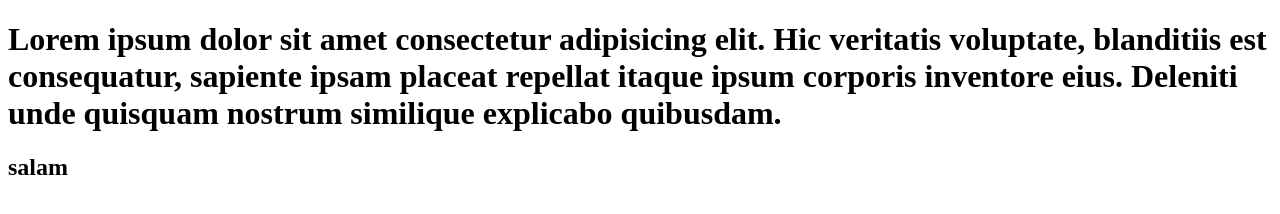
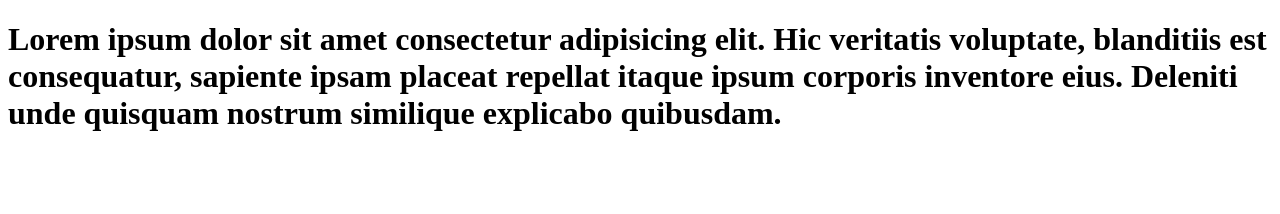
Before and after one commit to SalmaMasioub/prblm, a plain HTML site: page index.html in a window 1280 px wide. Drawn offline with Linux system fonts and the light colour scheme.

Commit message:
remove h2

```diff
--- a/index.html
+++ b/index.html
@@ -7,6 +7,7 @@
 </head>
 <body>
     <h1>Lorem ipsum dolor sit amet consectetur adipisicing elit. Hic veritatis voluptate, blanditiis est consequatur, sapiente ipsam placeat repellat itaque ipsum corporis inventore eius. Deleniti unde quisquam nostrum similique explicabo quibusdam.</h1>
-    <h2>salam</h2>
+
+
 </body>
 </html>
```
